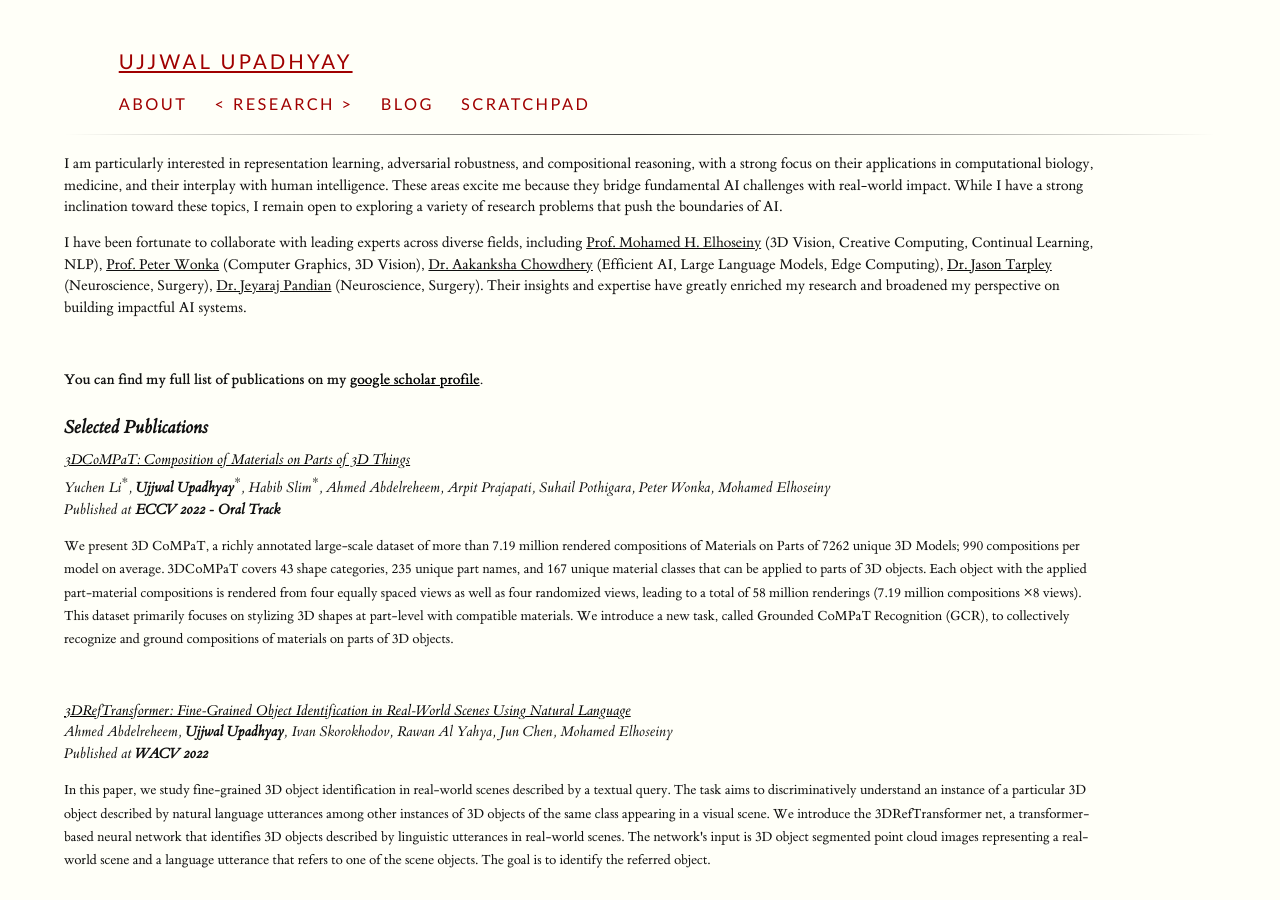
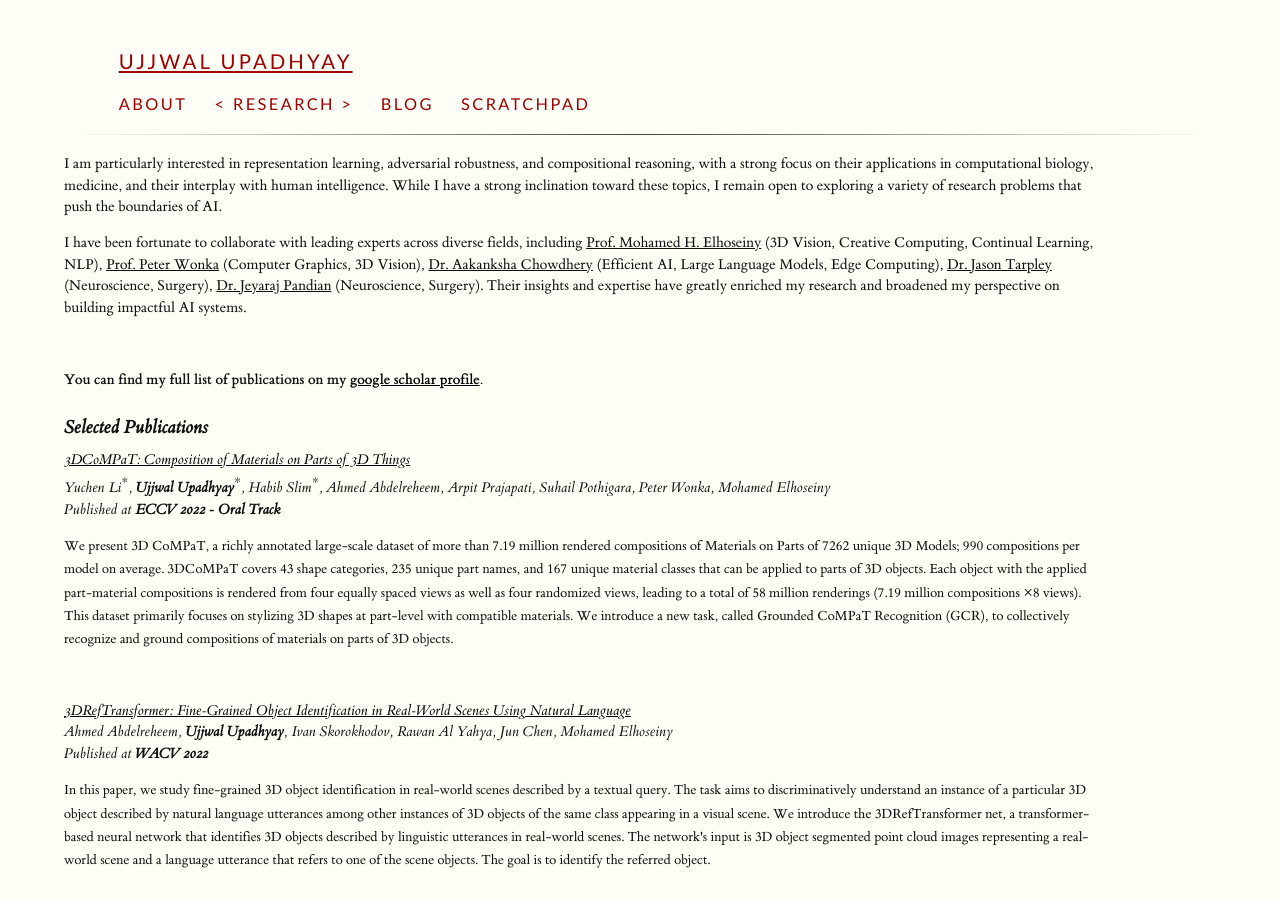
Before and after one commit to ujjwal-9/ujjwal-9.github.io, a Jekyll site: the page built from research.md, in a window 1280 px wide and 900 px high. Built offline with Jekyll 4.4.1, drawn with Linux system fonts in a browser that asks for light colours; a style sheet for code colours, icons or effects is not loaded.

Commit message:
update writeup

```diff
--- a/research.md
+++ b/research.md
@@ -13,7 +13,7 @@ MathJax.Hub.Config({
 });
 </script>
 
-I am particularly interested in representation learning, adversarial robustness, and compositional reasoning, with a strong focus on their applications in computational biology, medicine, and their interplay with human intelligence. These areas excite me because they bridge fundamental AI challenges with real-world impact. While I have a strong inclination toward these topics, I remain open to exploring a variety of research problems that push the boundaries of AI.
+I am particularly interested in representation learning, adversarial robustness, and compositional reasoning, with a strong focus on their applications in computational biology, medicine, and their interplay with human intelligence. While I have a strong inclination toward these topics, I remain open to exploring a variety of research problems that push the boundaries of AI.
 
 I have been fortunate to collaborate with leading experts across diverse fields, including [Prof. Mohamed H. Elhoseiny](http://www.mohamed-elhoseiny.com/) (3D Vision, Creative Computing, Continual Learning, NLP), [Prof. Peter Wonka](https://peterwonka.net/) (Computer Graphics, 3D Vision), [Dr. Aakanksha Chowdhery](https://www.achowdhery.com/) (Efficient AI, Large Language Models, Edge Computing), [Dr. Jason Tarpley](https://www.pacificneuroscienceinstitute.org/people/jason-tarpley/) (Neuroscience, Surgery), [Dr. Jeyaraj Pandian](https://www.linkedin.com/in/jeyaraj-pandian-5a207b1b6?originalSubdomain=in) (Neuroscience, Surgery). Their insights and expertise have greatly enriched my research and broadened my perspective on building impactful AI systems.
 
```
